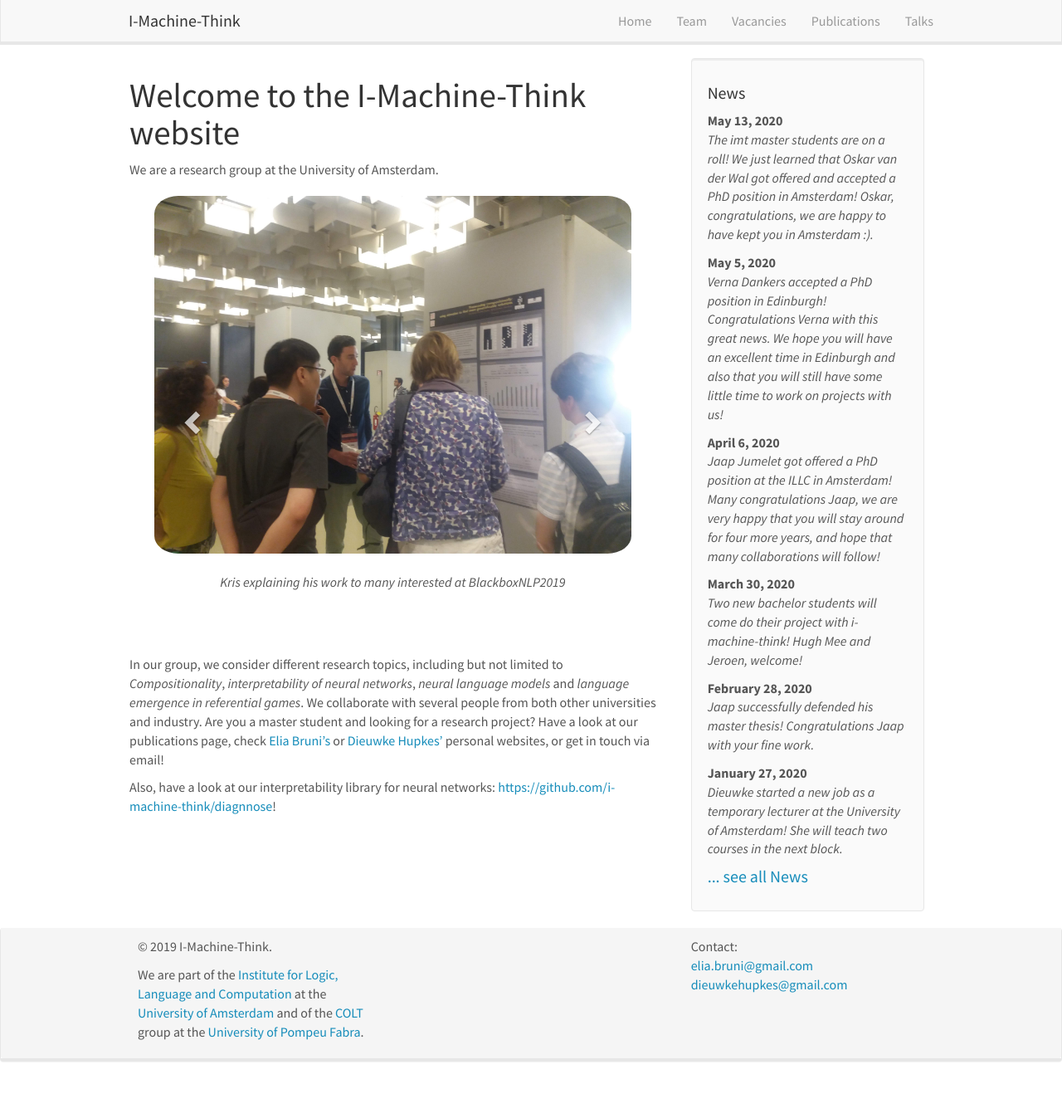
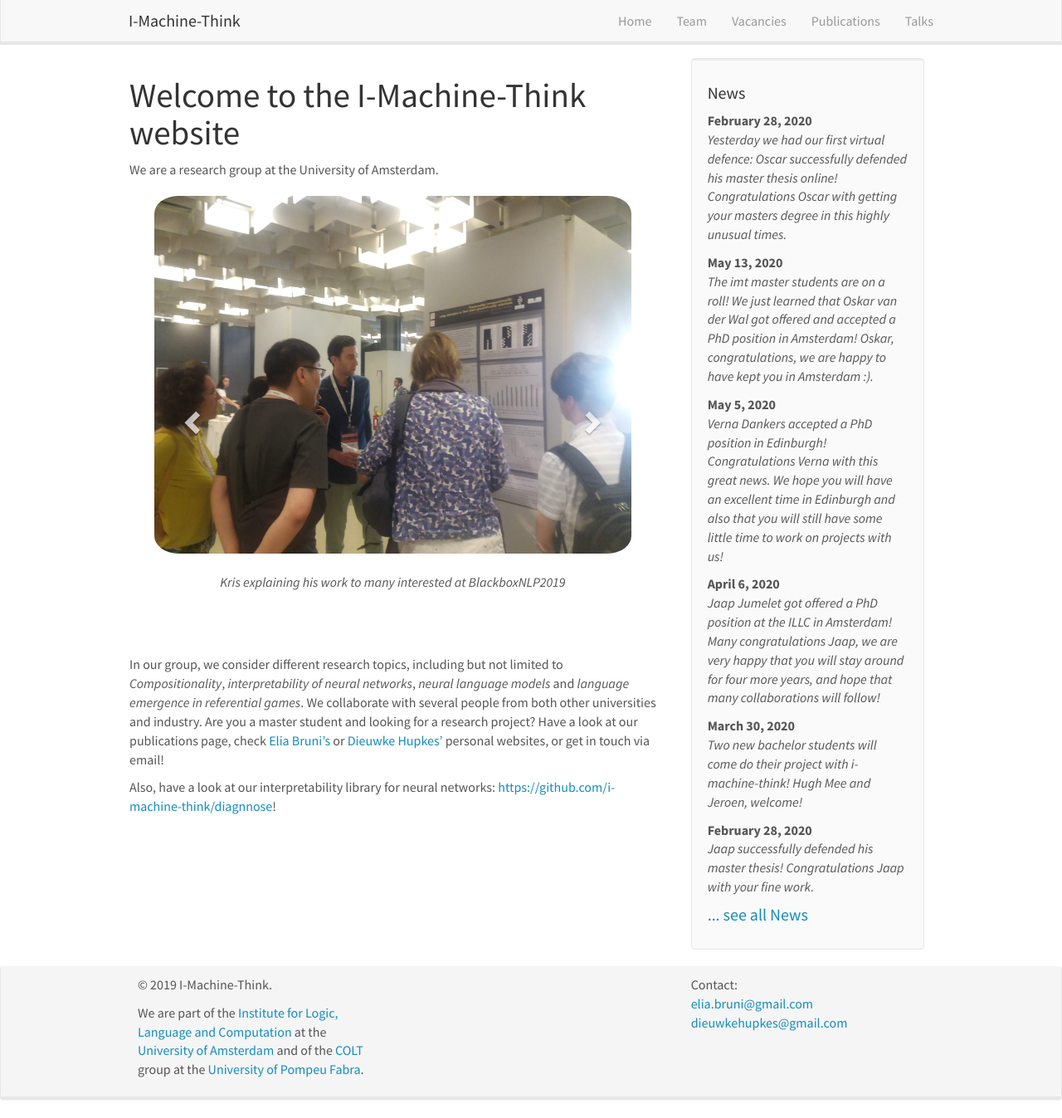
Before and after one commit to i-machine-think/i-machine-think.github.io, a Jekyll site: the page built from _pages/home.md, in a window 1280 px wide and 1347 px high. Shown: the whole window at 83% size. Built offline with Jekyll 4.4.1, drawn with Linux system fonts in a browser that asks for light colours; nearby versions of some CDN libraries.

Commit message:
Add Oscar defence to news

```diff
--- a/_data/news.yml
+++ b/_data/news.yml
@@ -1,3 +1,8 @@
+- date: "February 28, 2020"
+  headline: "Yesterday we had our first virtual defence: Oscar successfully defended his master thesis online! Congratulations Oscar with getting your masters degree in this highly unusual times."
+  image: oscar_defence.jpeg
+  content: "Yesterday we had the first virtual defence in i-machine-think. Oscar Ligthart defended his thesis online, with his public watching from home on their own computer. Oscar did an excellent job in this unusual defence, congratulations with your master degree Oscar!"
+
 - date: "May 13, 2020"
   headline: The imt master students are on a roll! We just learned that Oskar van der Wal got offered and accepted a PhD position in Amsterdam! Oskar, congratulations, we are happy to have kept you in Amsterdam :).
 
--- a/_data/students.yml
+++ b/_data/students.yml
@@ -40,7 +40,7 @@
 
 - name: Oscar Ligthart
   photo: OLigthart.jpeg
-  info: AI Msc student, UvA
+  info: Graduated AI Msc student, UvA
   email: oscarligthart@gmail.com
 
 - name: Klaus Ondrag
```
Also changed, not shown: images/news/oscar_defence.jpeg (added).
